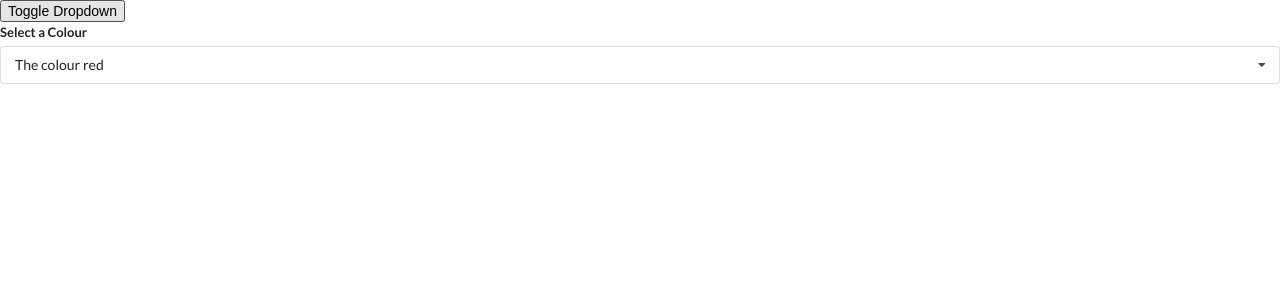
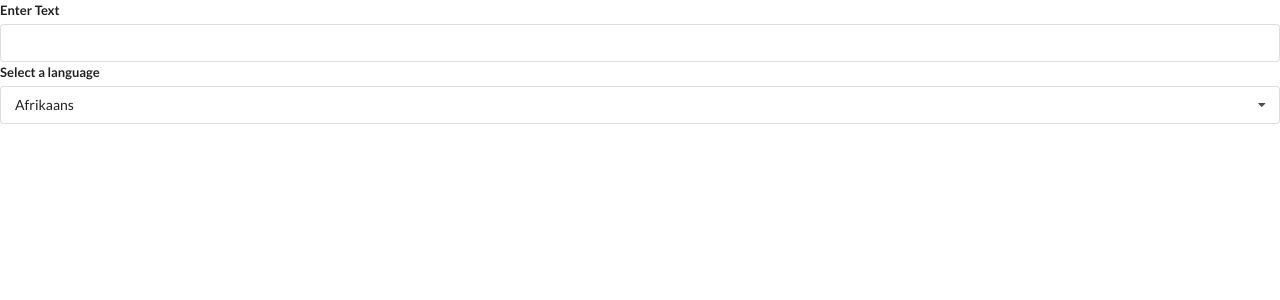
Before and after one commit to Farro178/react-widgets, a React (Create React App) app: page / in a window 1280 px wide. Shown: the top 300 px of the page. Built offline with nearby package versions, Linux system fonts and the light colour scheme.

Commit message:
initial google translate widget api implementation

```diff
--- a/src/App.js
+++ b/src/App.js
@@ -2,6 +2,7 @@
 import Accordion from "./components/Accordion";
 import Search from "./components/Search";
 import Dropdown from "./components/Dropdown";
+import Translate from "./components/Translate";
 
 const items = [
   {
@@ -35,20 +36,9 @@
 
 // eslint-disable-next-line import/no-anonymous-default-export
 export default () => {
-  const [selected, setSelected] = useState(options[0]);
-  const [showDropdown, setShowDropdown] = useState(true);
   return (
     <div>
-      <button onClick={() => setShowDropdown(!showDropdown)}>
-        Toggle Dropdown
-      </button>
-      {showDropdown ? (
-        <Dropdown
-          selected={selected}
-          onSelectedChange={setSelected}
-          options={options}
-        />
-      ) : null}
+      <Translate />
     </div>
   );
 };
--- /dev/null
+++ b/src/components/Convert.js
@@ -0,0 +1,5 @@
+import React from "react";
+
+const Convert = () => {};
+
+export default Convert;
--- a/src/components/Dropdown.js
+++ b/src/components/Dropdown.js
@@ -1,6 +1,6 @@
 import React, { useState, useEffect, useRef } from "react";
 
-const Dropdown = ({ options, selected, onSelectedChange }) => {
+const Dropdown = ({ label, options, selected, onSelectedChange }) => {
   const [open, setOpen] = useState(false);
   const ref = useRef();
 
@@ -41,7 +41,7 @@
   return (
     <div ref={ref} className="ui form">
       <div className="field">
-        <label className="label">Select a Colour</label>
+        <label className="label">{label}</label>
         <div
           onClick={() => {
             setOpen(!open);
--- /dev/null
+++ b/src/components/Translate.js
@@ -0,0 +1,47 @@
+// AIzaSyCHUCmpR7cT_yDFHC98CZJy2LTms - IwDlM;
+
+import React, { useState } from "react";
+import Dropdown from "./Dropdown";
+
+const options = [
+  {
+    label: "Afrikaans",
+    value: "af",
+  },
+  {
+    label: "Arabic",
+    value: "ar",
+  },
+  {
+    label: "Hindi",
+    value: "hi",
+  },
+  {
+    label: "Dutch",
+    value: "nl",
+  },
+];
+
+const Translate = () => {
+  const [language, setLanguage] = useState(options[0]);
+  const [text, setText] = useState("");
+
+  return (
+    <div>
+      <div className="ui form">
+        <div className="field">
+          <label>Enter Text</label>
+          <input value={text} onChange={(e) => setText(e.target.value)} />
+        </div>
+      </div>
+      <Dropdown
+        label="Select a language"
+        options={options}
+        onSelectedChange={setLanguage}
+        selected={language}
+      />
+    </div>
+  );
+};
+
+export default Translate;
```
